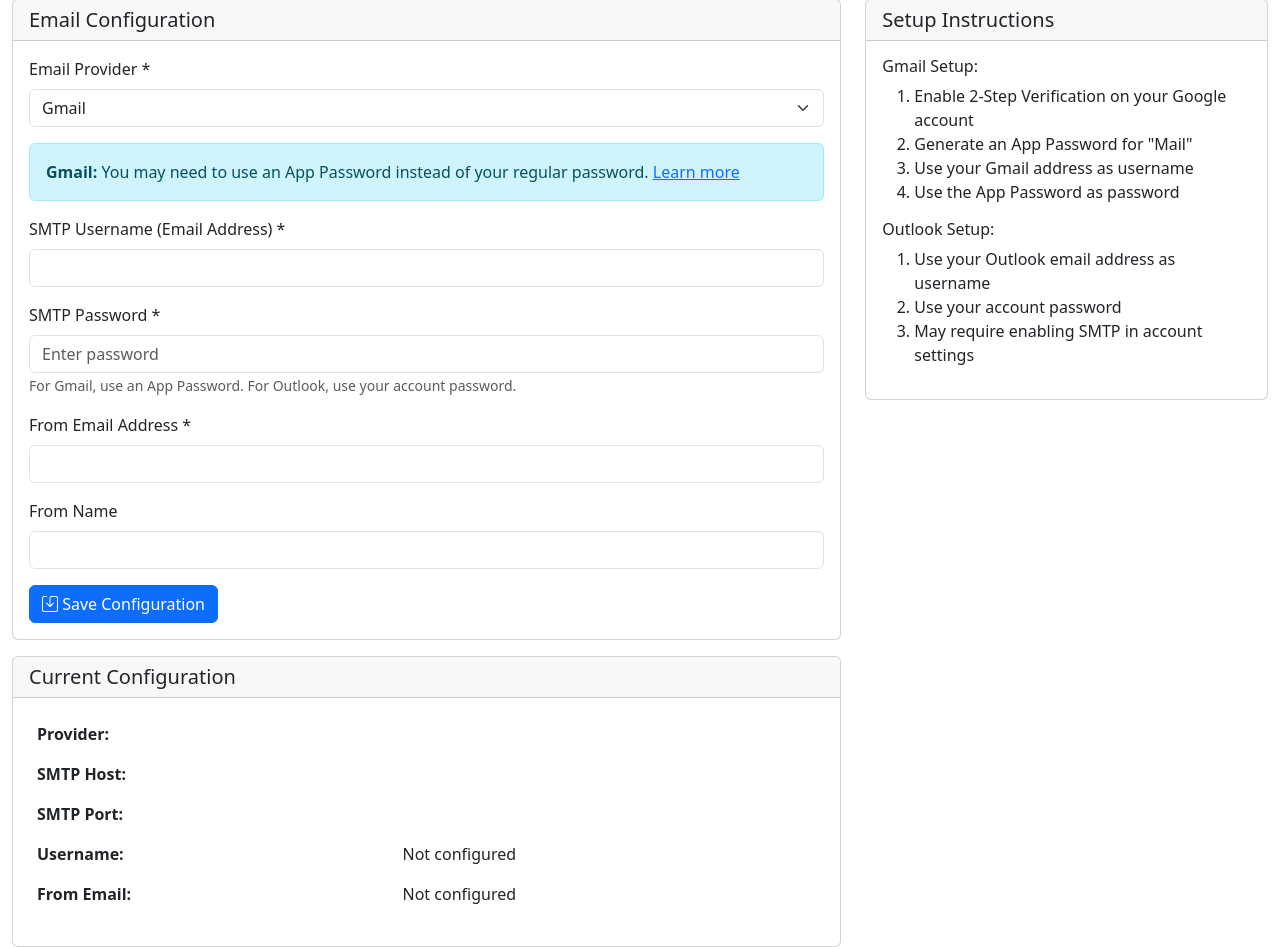
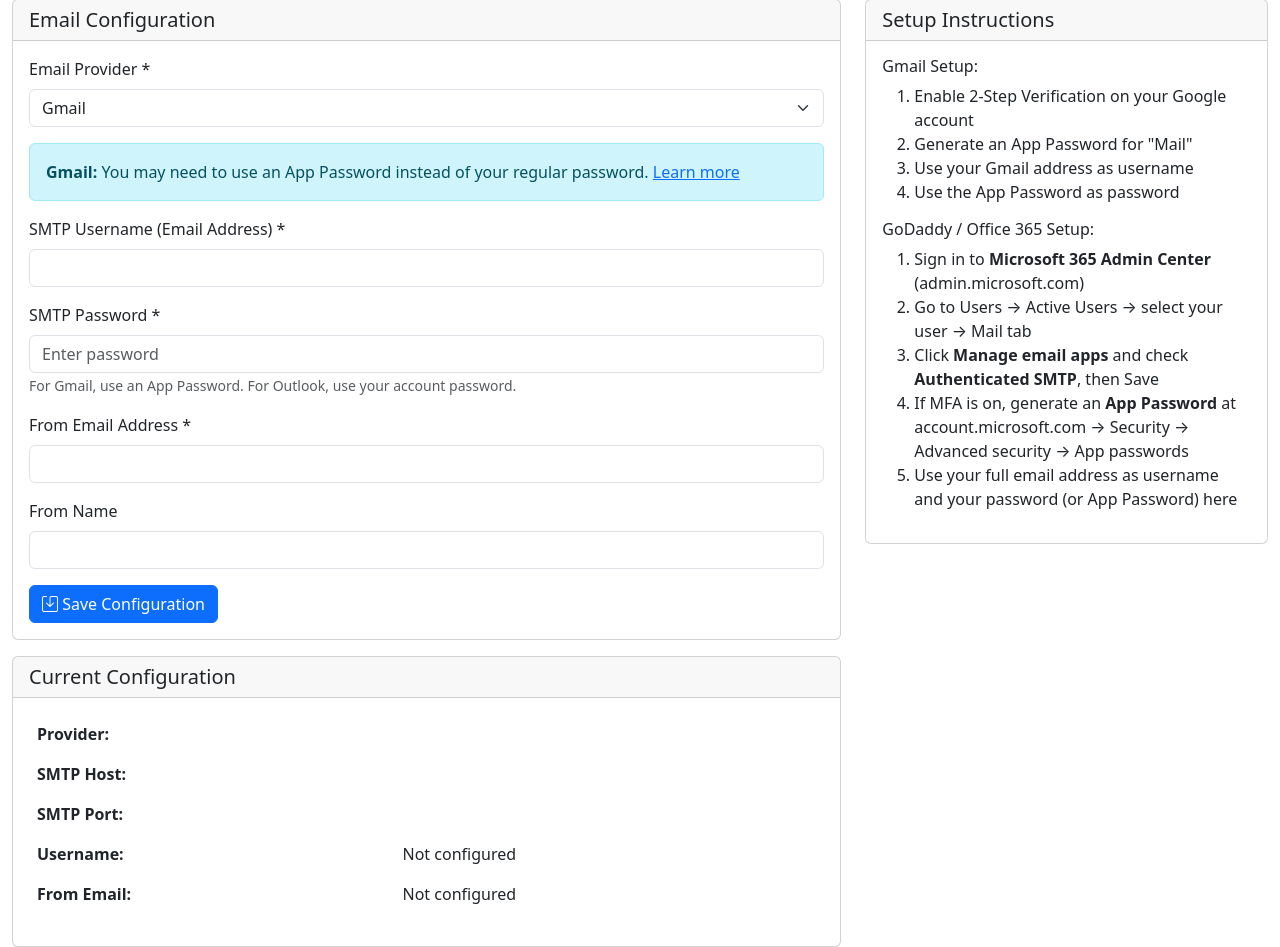
Before and after one commit to packNsnap/Random-pool, a FastAPI app: template templates/settings.html in a window 1280 px wide. Shown: the part 157-1104 px from the top of the page. Run offline with FastAPI, Linux system fonts and the light colour scheme; the template is opened without the code that fills it, so the values that code supplies are empty.

Commit message:
Fix Office 365 SMTP host for GoDaddy Microsoft 365
- Use smtp.office365.com (business M365) instead of smtp-mail.outlook.com (consumer)
- Update settings page help text with accurate GoDaddy M365 setup steps
- Add Authenticated SMTP and App Password guidance in UI

https://claude.ai/code/session_013pMPKQyszQ1KxSpqSJixEM

```diff
--- a/email_service.py
+++ b/email_service.py
@@ -49,7 +49,7 @@ class EmailConfig:
 
     def configure_outlook(self, username: str, password: str, from_email: str):
         self.save_setting("email_provider", "outlook")
-        self.save_setting("smtp_host", "smtp-mail.outlook.com")
+        self.save_setting("smtp_host", "smtp.office365.com")
         self.save_setting("smtp_port", "587")
         self.save_setting("smtp_username", username)
         self.save_setting("smtp_password", password)
--- a/templates/settings.html
+++ b/templates/settings.html
@@ -107,11 +107,13 @@
                     <li>Use the App Password as password</li>
                 </ol>
 
-                <h6 class="mt-3">Outlook Setup:</h6>
+                <h6 class="mt-3">GoDaddy / Office 365 Setup:</h6>
                 <ol>
-                    <li>Use your Outlook email address as username</li>
-                    <li>Use your account password</li>
-                    <li>May require enabling SMTP in account settings</li>
+                    <li>Sign in to <strong>Microsoft 365 Admin Center</strong> (admin.microsoft.com)</li>
+                    <li>Go to Users → Active Users → select your user → Mail tab</li>
+                    <li>Click <strong>Manage email apps</strong> and check <strong>Authenticated SMTP</strong>, then Save</li>
+                    <li>If MFA is on, generate an <strong>App Password</strong> at account.microsoft.com → Security → Advanced security → App passwords</li>
+                    <li>Use your full email address as username and your password (or App Password) here</li>
                 </ol>
             </div>
         </div>
@@ -129,7 +131,7 @@ function updateProviderInfo() {
     if (provider === 'gmail') {
         infoDiv.innerHTML = '<strong>Gmail:</strong> You may need to use an App Password instead of your regular password. <a href="https://support.google.com/accounts/answer/185833" target="_blank">Learn more</a>';
     } else if (provider === 'outlook') {
-        infoDiv.innerHTML = '<strong>Outlook:</strong> Use your regular account password. Make sure SMTP is enabled in your account settings.';
+        infoDiv.innerHTML = '<strong>GoDaddy / Office 365:</strong> Authenticated SMTP must be enabled in Microsoft 365 Admin Center (Users → Active Users → Mail → Manage email apps). If MFA is on, use an App Password instead of your regular password.';
     }
 }
 </script>
```
